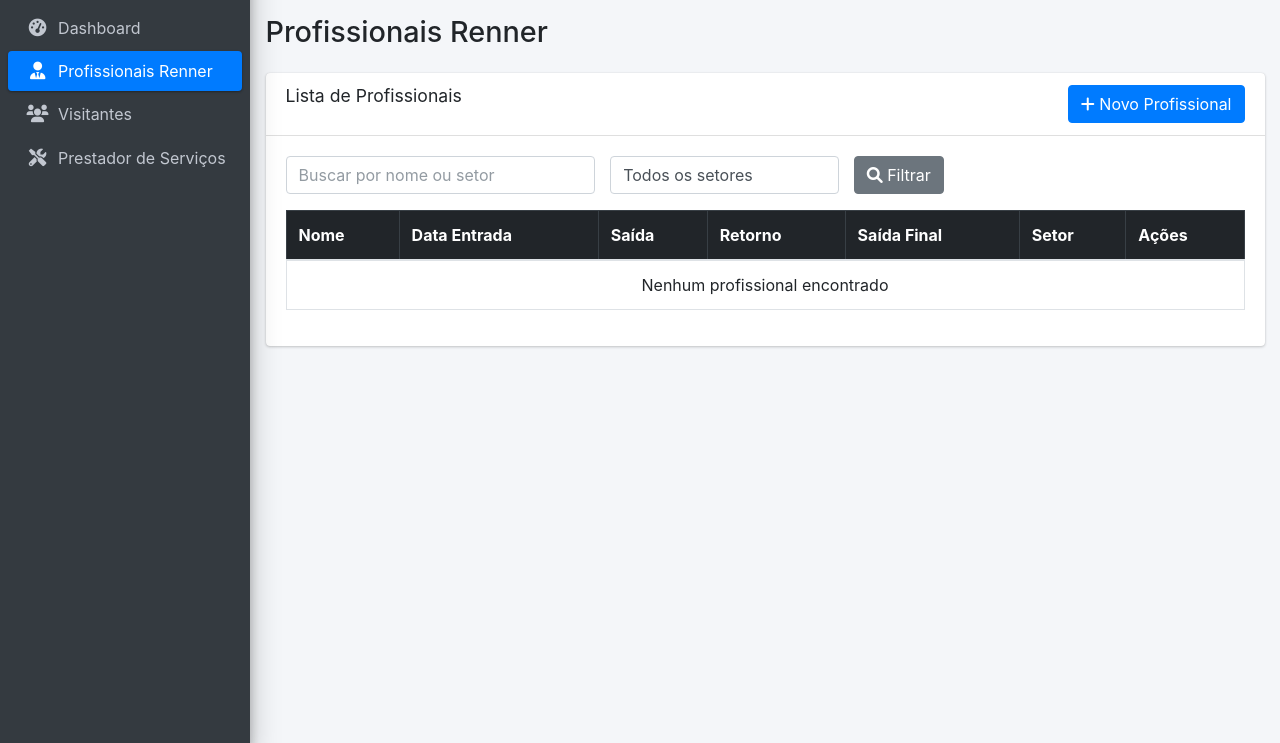
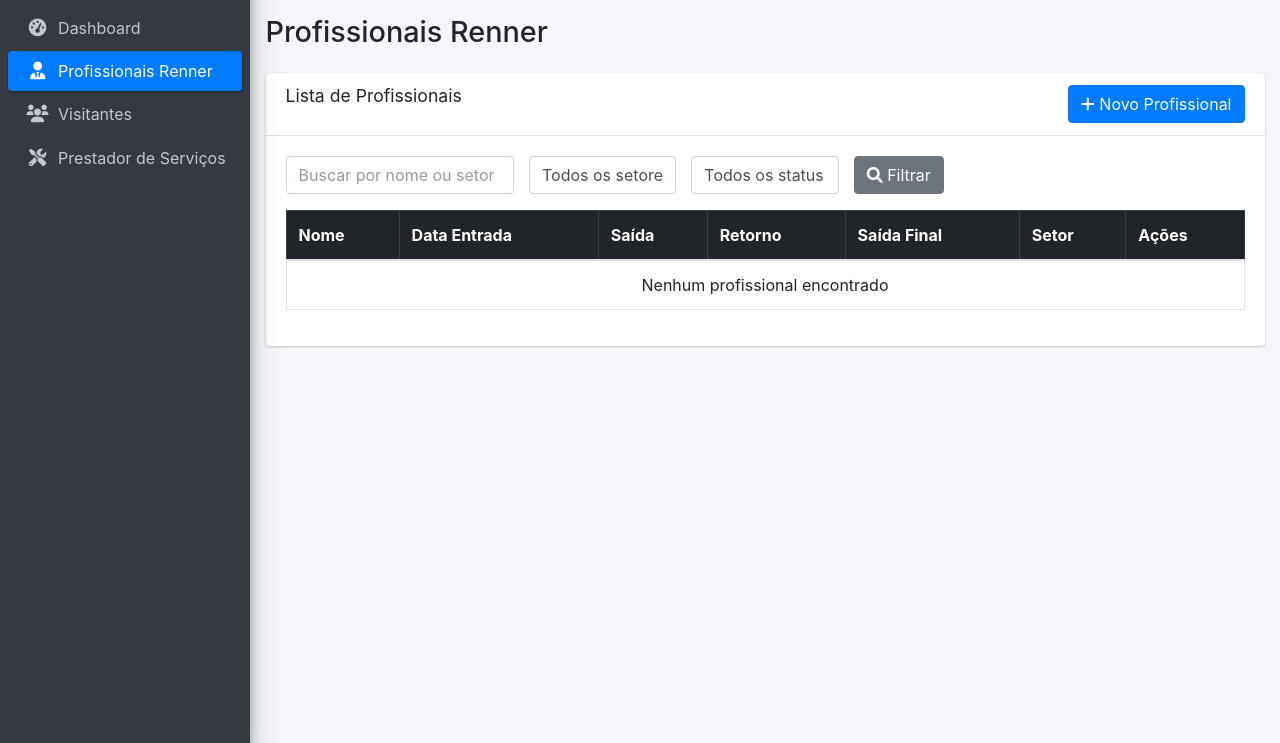
Before and after one commit to gabrimsilva/sistema-portaria, a PHP site: page /profissionais-renner in a window 1280 px wide. Shown: the part 57-800 px from the top of the page. Run offline with PHP 8.4, Linux system fonts and the light colour scheme; the visitor is signed in with stand-in values (Sample User, id 1); data that the repository does not hold is empty; some libraries are stand-ins or nearby versions.

Commit message:
Add filters for active and departed Renner professionals
Adds 'status' filter to ProfissionaisRennerController and list.php view to filter by active or departed employees.

Replit-Commit-Author: Agent
Replit-Commit-Session-Id: 364e1eb3-4b40-44ef-836d-f02729a09c78
Replit-Commit-Checkpoint-Type: intermediate_checkpoint
Replit-Commit-Screenshot-Url: https://storage.googleapis.com/screenshot-production-us-central1/c9e8b1d7-c6d0-4975-9ad7-28de27ef9214/364e1eb3-4b40-44ef-836d-f02729a09c78/UIKDNiu

```diff
--- a/src/controllers/ProfissionaisRennerController.php
+++ b/src/controllers/ProfissionaisRennerController.php
@@ -18,6 +18,7 @@ class ProfissionaisRennerController {
     public function index() {
         $search = $_GET['search'] ?? '';
         $setor = $_GET['setor'] ?? '';
+        $status = $_GET['status'] ?? '';
 
         $query = "SELECT * FROM profissionais_renner WHERE 1=1";
         $params = [];
@@ -31,6 +32,14 @@ class ProfissionaisRennerController {
         if (!empty($setor)) {
             $query .= " AND setor = ?";
             $params[] = $setor;
+        }
+
+        if ($status === 'ativo') {
+            // Ativos: têm data_entrada ou retorno, mas não saída_final ou saída_final não é de hoje
+            $query .= " AND (data_entrada IS NOT NULL OR retorno IS NOT NULL) AND (saida_final IS NULL OR DATE(saida_final) != CURRENT_DATE)";
+        } elseif ($status === 'saiu') {
+            // Saíram: têm saída_final registrada hoje
+            $query .= " AND saida_final IS NOT NULL AND DATE(saida_final) = CURRENT_DATE";
         }
 
         $query .= " ORDER BY created_at DESC";
--- a/views/profissionais_renner/list.php
+++ b/views/profissionais_renner/list.php
@@ -122,10 +122,10 @@
                             <!-- Filtros -->
                             <form method="GET" class="mb-3">
                                 <div class="row">
-                                    <div class="col-md-4">
+                                    <div class="col-md-3">
                                         <input type="text" name="search" class="form-control" placeholder="Buscar por nome ou setor" value="<?= htmlspecialchars($_GET['search'] ?? '') ?>">
                                     </div>
-                                    <div class="col-md-3">
+                                    <div class="col-md-2">
                                         <select name="setor" class="form-control">
                                             <option value="">Todos os setores</option>
                                             <?php foreach ($setores as $s): ?>
@@ -133,6 +133,13 @@
                                                     <?= htmlspecialchars($s['setor']) ?>
                                                 </option>
                                             <?php endforeach; ?>
+                                        </select>
+                                    </div>
+                                    <div class="col-md-2">
+                                        <select name="status" class="form-control">
+                                            <option value="">Todos os status</option>
+                                            <option value="ativo" <?= ($_GET['status'] ?? '') === 'ativo' ? 'selected' : '' ?>>Ativo (na empresa)</option>
+                                            <option value="saiu" <?= ($_GET['status'] ?? '') === 'saiu' ? 'selected' : '' ?>>Saiu</option>
                                         </select>
                                     </div>
                                     <div class="col-md-2">
```
